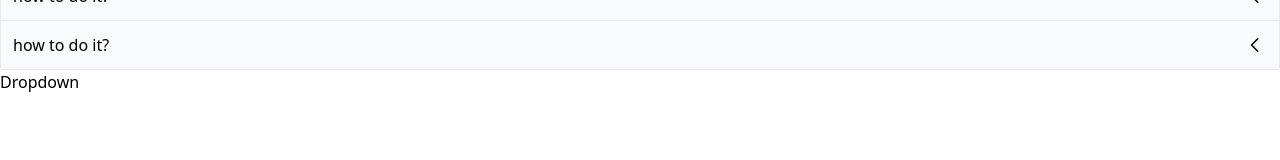
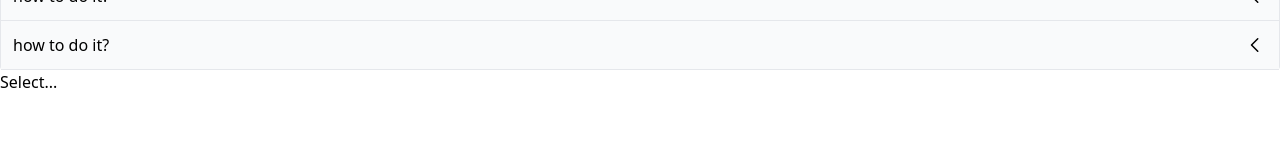
Before and after one commit to zdTang/stephen_react_Mike_learn, a React (Create React App) app in the folder learn_jsx/: page / in a window 1280 px wide. Shown: the part 136-296 px from the top of the page. Built offline with nearby package versions, Linux system fonts and the light colour scheme.

Commit message:
c11-197 Finally Implementation

```diff
--- a/learn_jsx/src/App.js
+++ b/learn_jsx/src/App.js
@@ -3,9 +3,9 @@ import AccordionPage from "./pages/AccordionPage";
 import Dropdown from "./components/Dropdown";
 const App = () => {
   const options = [
-    { lable: "Red", value: "red" },
-    { lable: "blue", value: "blue" },
-    { lable: "green", value: "green" },
+    { label: "Red", value: "red" },
+    { label: "blue", value: "blue" },
+    { label: "green", value: "green" },
   ];
   return (
     <div>
--- a/learn_jsx/src/components/Dropdown.js
+++ b/learn_jsx/src/components/Dropdown.js
@@ -1,6 +1,22 @@
+import { useState } from "react";
 function Dropdown({ options }) {
-  console.log(options);
-  return <div>Dropdown</div>;
+  const [isOpen, setIsOpen] = useState(false);
+  const toggleDropDownOpen = () => {
+    setIsOpen((currentStatus) => {
+      return !currentStatus;
+    });
+  };
+
+  const renderedOptions = options.map((option) => {
+    return <div key={option.value}>{option.label}</div>;
+  });
+
+  return (
+    <div>
+      <div onClick={toggleDropDownOpen}>Select...</div>
+      {isOpen && <div>{renderedOptions}</div>}
+    </div>
+  );
 }
 
 export default Dropdown;
```
